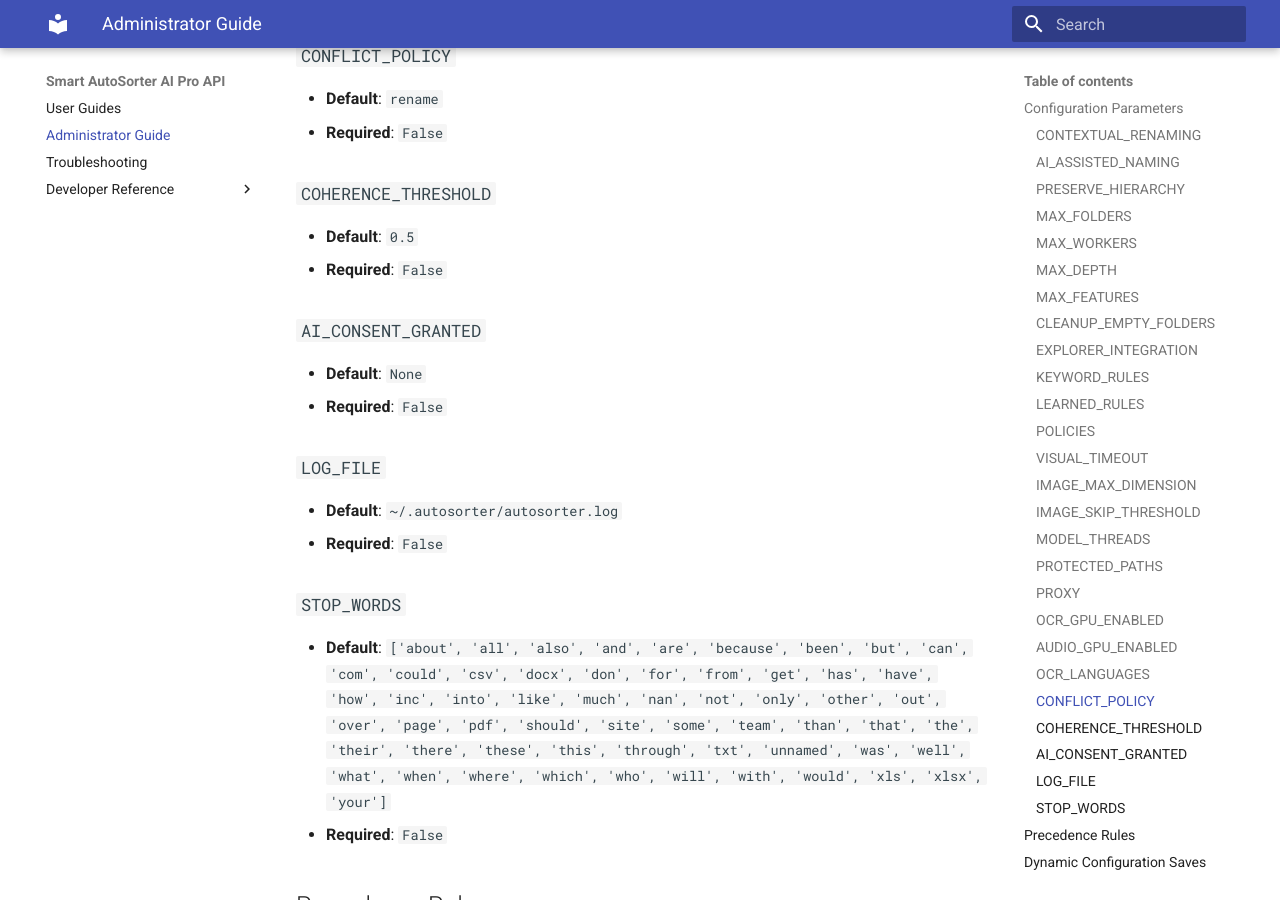
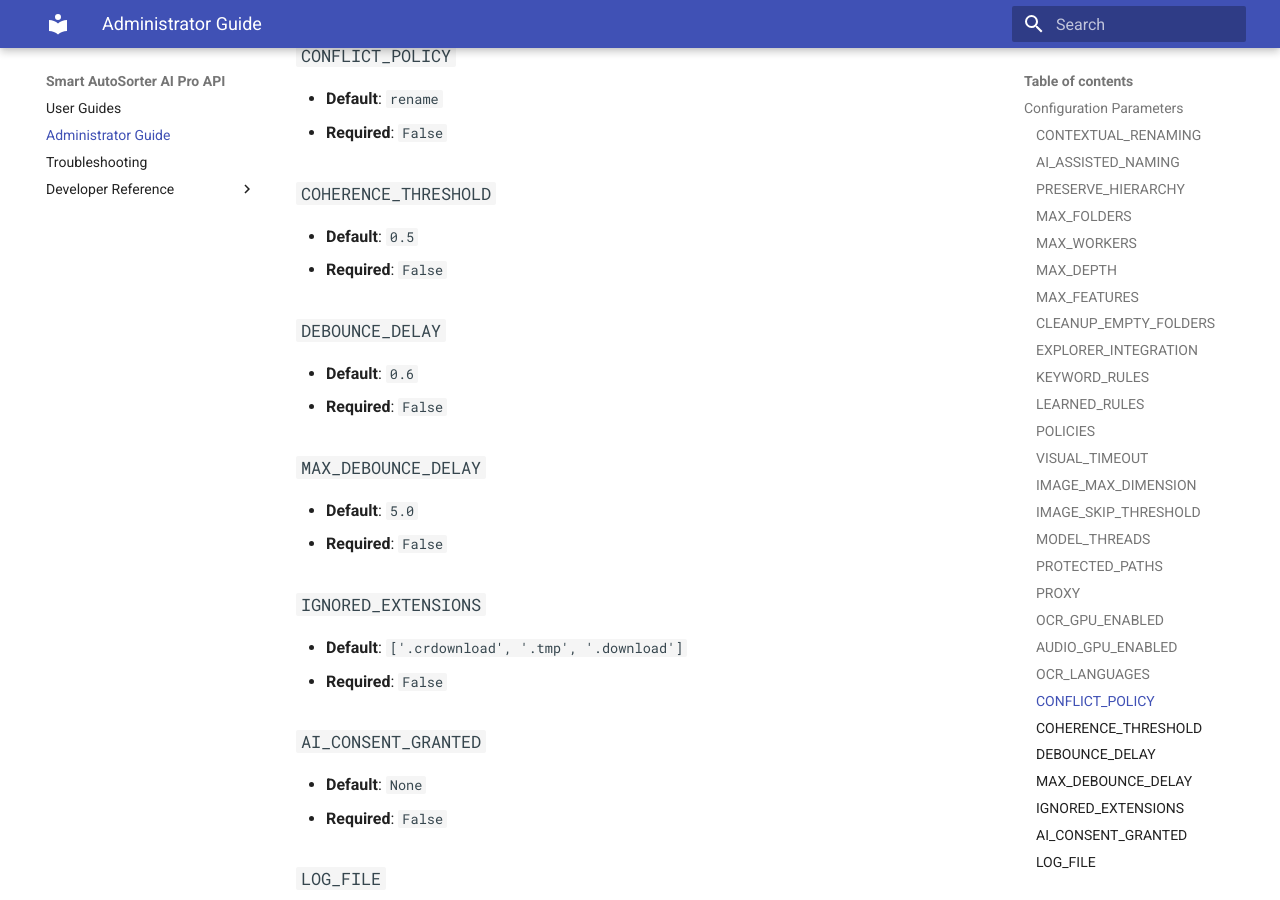
Before and after one commit to fderuiter/sortify, an MkDocs documentation site: the page built from docs/admin_guide.md, in a window 1280 px wide and 900 px high, scrolled down 3220 px. Built offline with MkDocs 1.6.1 and Material for MkDocs 9.7.7, drawn with Linux system fonts in a browser that asks for light colours.

Commit message:
fix(ci): resolve ruff lint errors and regenerate out-of-sync admin guide documentation

```diff
--- a/docs/admin_guide.md
+++ b/docs/admin_guide.md
@@ -98,6 +98,18 @@ The following parameters are extracted directly from the application's configura
 - **Default**: `0.5`
 - **Required**: `False`
 
+### `DEBOUNCE_DELAY`
+- **Default**: `0.6`
+- **Required**: `False`
+
+### `MAX_DEBOUNCE_DELAY`
+- **Default**: `5.0`
+- **Required**: `False`
+
+### `IGNORED_EXTENSIONS`
+- **Default**: `['.crdownload', '.tmp', '.download']`
+- **Required**: `False`
+
 ### `AI_CONSENT_GRANTED`
 - **Default**: `None`
 - **Required**: `False`
```
Also changed, not shown: 1 other file.
